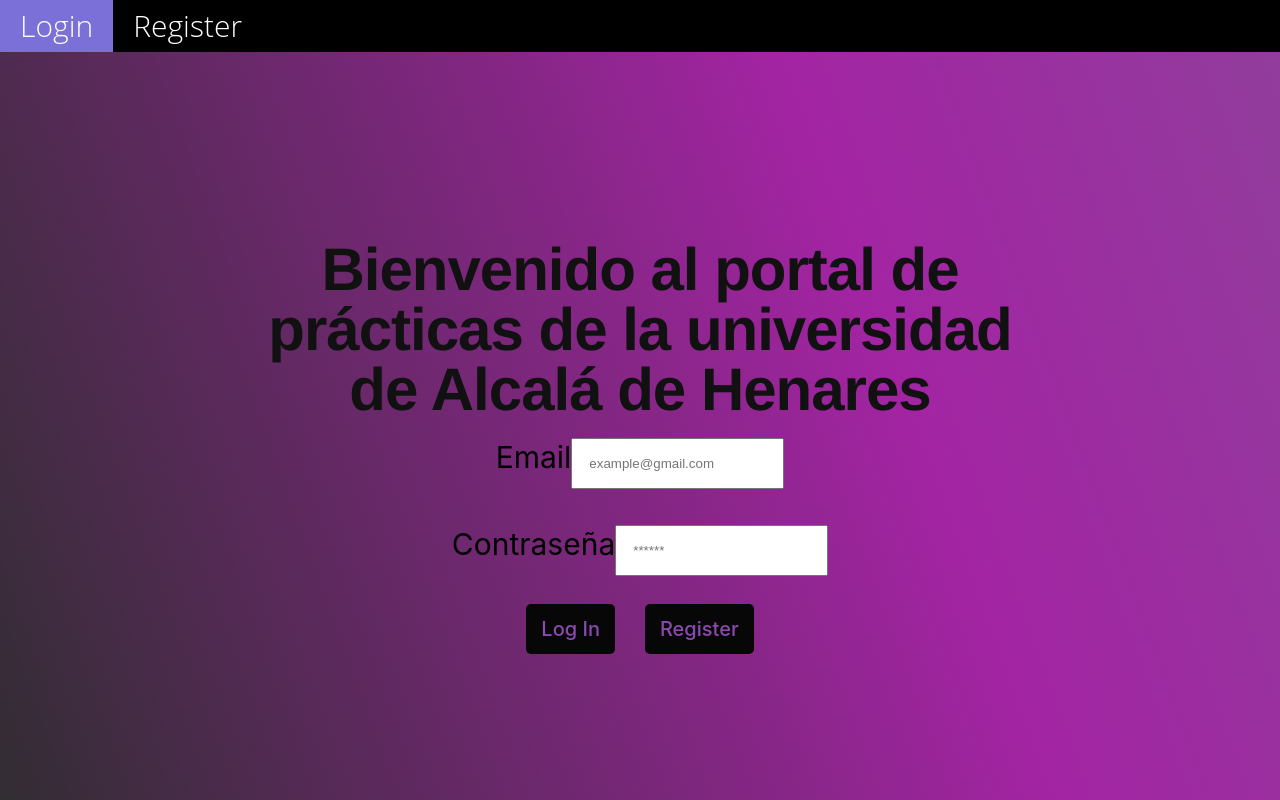
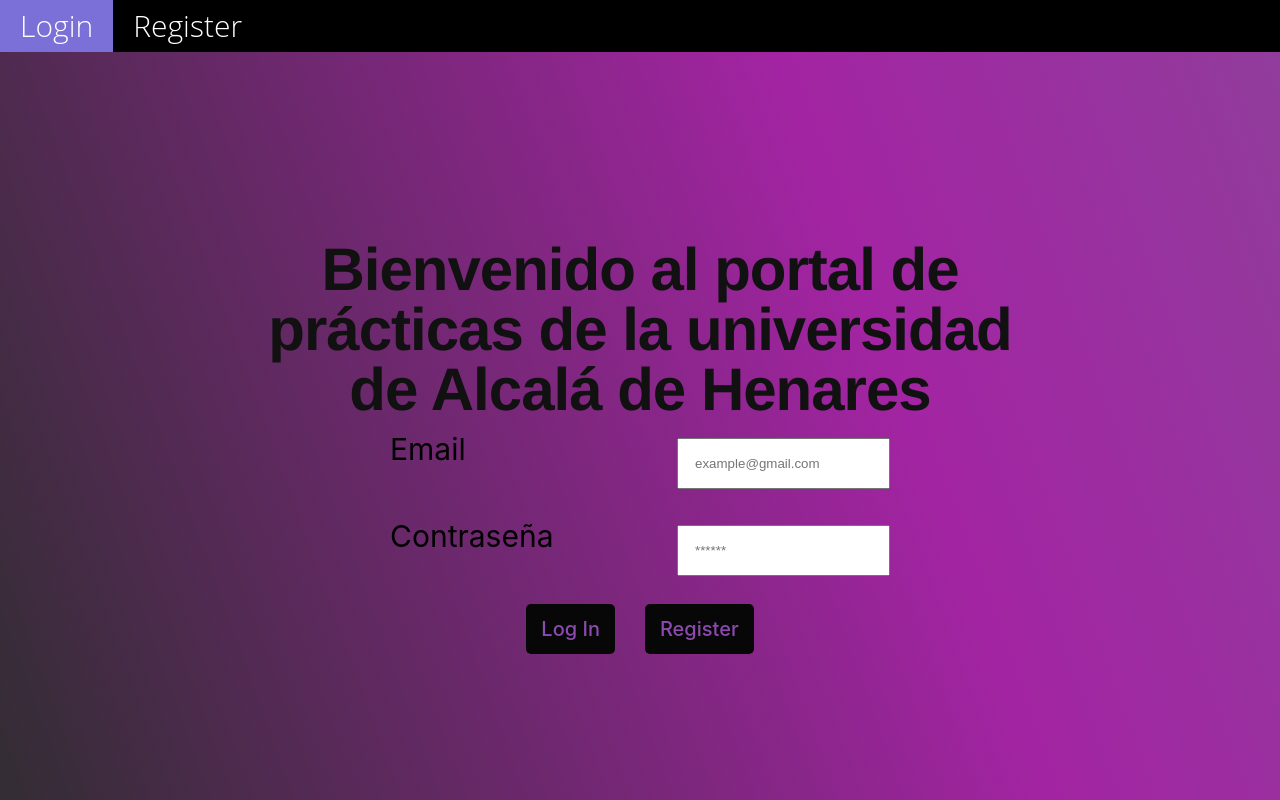
Before and after one commit to KTtazo/G17Web2022, a React (Create React App) app: page / in a window 1280 px wide. Shown: the top 800 px of the page. Built offline with nearby package versions, Linux system fonts and the light colour scheme.

Commit message:
cambios finales

```diff
--- a/src/components/login/Login.jsx
+++ b/src/components/login/Login.jsx
@@ -1,5 +1,6 @@
 import React, { useContext, useState } from "react";
-import { Link, useNavigate } from "react-router-dom";
+import { useEffect } from "react";
+import { useNavigate } from "react-router-dom";
 import { urlPaths } from "../../navigation/url-paths";
 import AuthContext from "../../store/auth-context";
 import { Button } from "../button/button";
@@ -7,7 +8,16 @@
 import styles from "./login.module.scss";
 
 export const LoginForm = (props) => {
-  const { onLogin } = useContext(AuthContext);
+  const { onLogin, isLoggedIn } = useContext(AuthContext);
+
+  const navigate = useNavigate();
+
+  useEffect(() => {
+    if (isLoggedIn) {
+      navigate(urlPaths.home);
+    }
+  }, [isLoggedIn]);
+
   // const [currentForm, setCurrentForm] = useState("login");
 
   const [email, setEmail] = useState("");
@@ -24,7 +34,6 @@
   //   setCurrentForm(formName);
   // };
 
-  const navigate = useNavigate();
   return (
     <div className={styles["auth-form-container"]}>
       <form className={styles["login-form"]} onSubmit={handleSubmit}>
@@ -39,6 +48,7 @@
           type={"email"}
           placeholder={"example@gmail.com"}
           onChange={(e) => setEmail(e.target.value)}
+          className={styles["text-input"]}
         />
         {/* <TextInput
         labelFor={'diego'}
@@ -55,6 +65,7 @@
           type={"password"}
           placeholder={"******"}
           onChange={(e) => setPass(e.target.value)}
+          className={styles["text-input"]}
         />
 
         <div className={styles["buttons"]}>
--- a/src/components/login/login.module.scss
+++ b/src/components/login/login.module.scss
@@ -6,6 +6,12 @@
     min-height: 100vh;
     align-items: center;
     justify-content: center;
+    width: 60%;
+    margin: auto;
+
+    .text-input {
+      max-width: 500px;
+    }
 
     label {
       text-align: left;
@@ -45,7 +51,6 @@
       letter-spacing: -1px;
       line-height: 1;
       text-align: center;
-      width: 60%;
     }
 
     h2 {
--- a/src/components/register/style.module.scss
+++ b/src/components/register/style.module.scss
@@ -24,15 +24,5 @@
       padding: 20px;
       border-radius: 10px;
     }
-    h1 {
-      color: #111;
-      font-family: "Helvetica Neue", sans-serif;
-      font-size: 60px;
-      font-weight: bold;
-      letter-spacing: -1px;
-      line-height: 1;
-      text-align: center;
-      width: 60%;
-    }
   }
 }
--- a/src/components/text-input/index.js
+++ b/src/components/text-input/index.js
@@ -1,9 +1,17 @@
-import styles from './style.module.scss'
-function TextInput({ labelFor, name, value, type, placeholder, onChange }) {
-
+import classNames from "classnames";
+import styles from "./style.module.scss";
+function TextInput({
+  labelFor,
+  name,
+  value,
+  type,
+  placeholder,
+  onChange,
+  className
+}) {
   return (
-    <div className={styles['text-input-container']}>
-      <label htmlFor={labelFor}>{name}</label>
+    <div className={classNames(styles["text-input-container"], className)}>
+      {name && <label htmlFor={labelFor}>{name}</label>}
       <input
         value={value}
         onChange={onChange}
--- a/src/components/text-input/style.module.scss
+++ b/src/components/text-input/style.module.scss
@@ -1,6 +1,11 @@
 .text-input-container {
-  margin: 10px 0;
+  margin: 10px auto;
+  display: flex;
+  flex-direction: row;
+  width: 100%;
+  justify-content: space-between;
   input {
-    padding: 5px 10px ;
+    padding: 5px 10px;
+    margin: auto;
   }
 }
--- a/src/pages/home/index_h.js
+++ b/src/pages/home/index_h.js
@@ -1,4 +1,4 @@
-import { useContext, useState } from "react";
+import { useContext } from "react";
 import { LoginForm } from "../../components/login/Login";
 import AuthContext from "../../store/auth-context";
 import { InicioAlumno } from "../inicio-alumno/index_ia";
--- a/src/pages/inicio-alumno/index_ia.js
+++ b/src/pages/inicio-alumno/index_ia.js
@@ -1,8 +1,19 @@
 import { ListingsTable } from "../../components/table-of-listings";
-import { Link } from "react-router-dom";
+import { useNavigate } from "react-router-dom";
 import { urlPaths } from "../../navigation/url-paths";
-import styles from "./style.module.scss";
+import { useContext, useEffect } from "react";
+import AuthContext from "../../store/auth-context";
 function InicioAlumno() {
+  const { isLoggedIn } = useContext(AuthContext);
+
+  const navigate = useNavigate();
+
+  useEffect(() => {
+    if (!isLoggedIn) {
+      navigate(urlPaths.home);
+    }
+  }, [isLoggedIn]);
+
   return (
     <div>
       <ListingsTable />
--- a/src/pages/inicio-tutor/index_it.js
+++ b/src/pages/inicio-tutor/index_it.js
@@ -1,12 +1,22 @@
 import { ListingsTable } from "../../components/table-of-listings";
 import { Button } from "../../components/button/button";
-import React, { useContext, useState } from "react";
+import React, { useContext, useEffect } from "react";
 import { urlPaths } from "../../navigation/url-paths";
 import styles from "./style.module.scss";
-import { Link, useNavigate } from "react-router-dom";
+import { useNavigate } from "react-router-dom";
+import AuthContext from "../../store/auth-context";
 
 function InicioTutor() {
+  const { isLoggedIn } = useContext(AuthContext);
+
   const navigate = useNavigate();
+
+  useEffect(() => {
+    if (!isLoggedIn) {
+      navigate(urlPaths.home);
+    }
+  }, [isLoggedIn]);
+
   return (
     <div>
       <ListingsTable />
```
